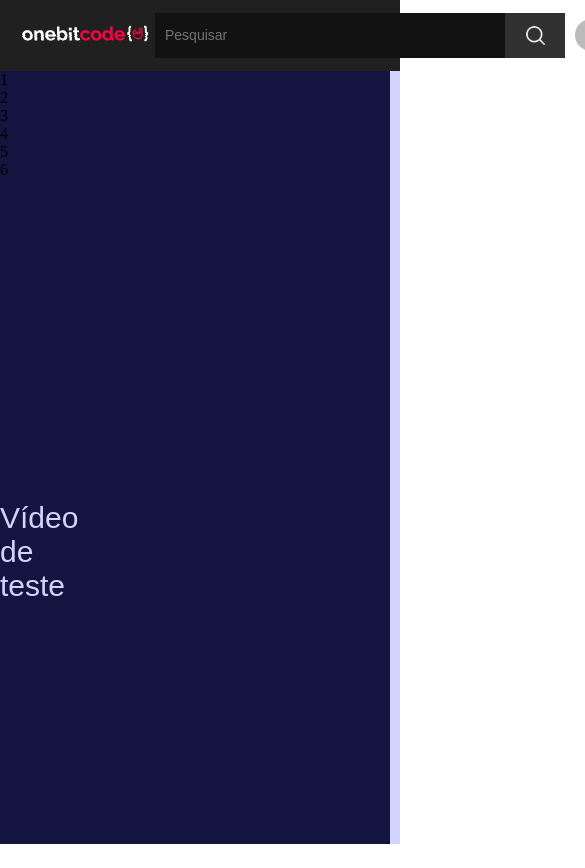
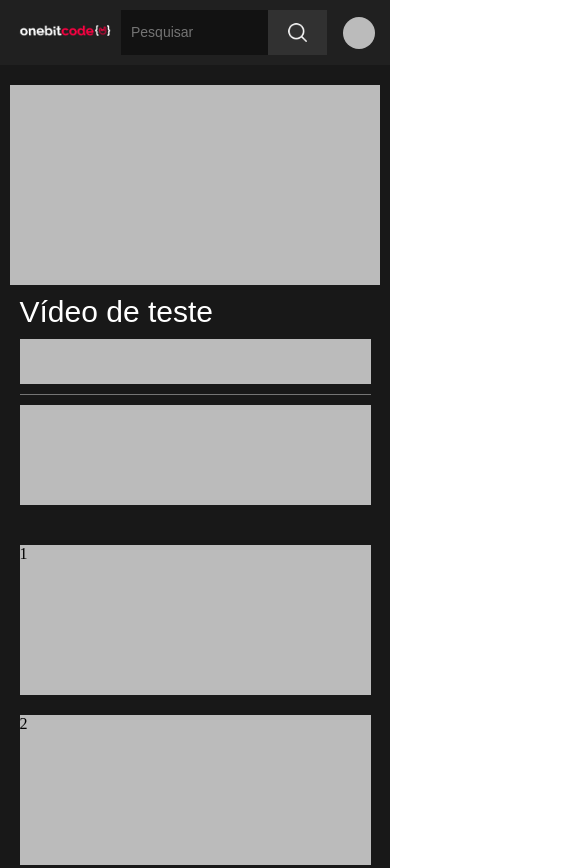
Before and after one commit to danilo-sds/layout-youtube-grid, a plain HTML site: page index.html in a window 390 px wide. Shown: the top 868 px of the page, 585 px wide, since content can reach past the window. Before the commit the page ends 844 px from the top, so only its background shows below. Drawn offline with Linux system fonts and the light colour scheme.

Commit message:
Adiciona a estilização do side-bar e responsividade

```diff
--- a/style.css
+++ b/style.css
@@ -91,7 +91,6 @@ header a {
 /*Main*/
 
 .main-content {
-    background-color: #ff00002d;
     grid-column: 1/3;
     /*Faz o main ficar maior, diminuindo o header*/
     grid-row: 2/10;
@@ -135,8 +134,77 @@ header a {
     margin: 0 auto;
 }
 
+
+/*Side-bar*/
+
 .side-bar {
-    background-color: #0000ff2c;
     /*Faz o side-bar ficar maior, diminuindo o header*/
     grid-row: 2/10;
 }
+
+.side-video {
+    width: 90%;
+    height: 150px;
+    margin: 20px auto;
+    background-color: #bbb;
+}
+
+@media(max-width: 1130px) {
+    .video {
+        width: 90%;
+    }
+    .title {
+        margin-left: 5%;
+    }
+    .interacao {
+        width: 90%;
+    }
+    .linha {
+        width: 90%;
+    }
+    .info-canal {
+        width: 90%;
+    }
+}
+
+@media(max-width:950px) {
+    .container {
+        grid-template-columns: 1fr 2fr 32%;
+    }
+}
+
+@media(max-width:768px) {
+    .main-content {
+        grid-column: 1/4;
+        grid-row: 2/auto;
+    }
+    .side-bar {
+        grid-column: 1/4;
+        grid-row: 3/auto;
+    }
+    .perfil-itens {
+        display: none;
+    }
+    .burguer {
+        display: block;
+    }
+    .search-div {
+        width: 60%;
+    }
+    .search {
+        width: 69%;
+    }
+    .logo {
+        width: 100px;
+    }
+}
+
+@media(max-width: 416px) {
+    .mic {
+        display: none;
+    }
+    .video {
+        width: 95%;
+        height: 200px;
+    }
+}
```
